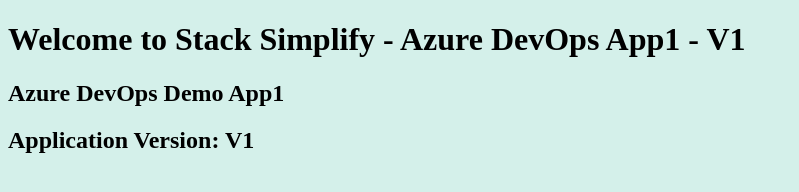
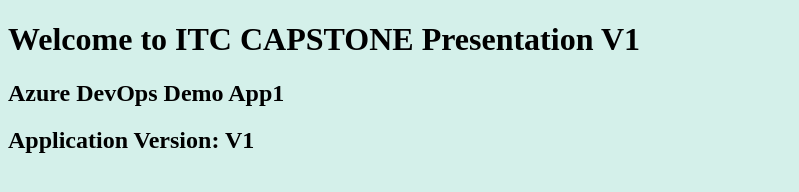
Before and after one commit to sandeepgoud555/AKS_REPO, a plain HTML site: page manifests/index.html in a window 1280 px wide. Shown: the whole page, without its empty margins (0-799 px from the left). Drawn offline with Linux system fonts and the light colour scheme.

Commit message:
version v1

```diff
--- a/manifests/index.html
+++ b/manifests/index.html
@@ -1,7 +1,7 @@
 <!DOCTYPE html>
 <html>
    <body style="background-color:rgb(212, 240, 234);">
-      <h1>Welcome to Stack Simplify - Azure DevOps App1 - V1</h1>
+      <h1>Welcome to ITC CAPSTONE Presentation V1</h1>
       <h2>Azure DevOps Demo App1</h2>
       <h2>Application Version: V1</h2>
    </body>
```
